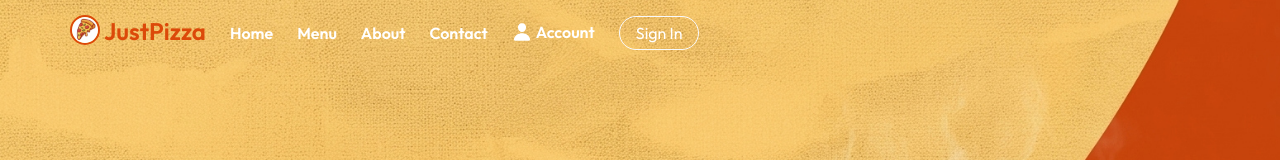
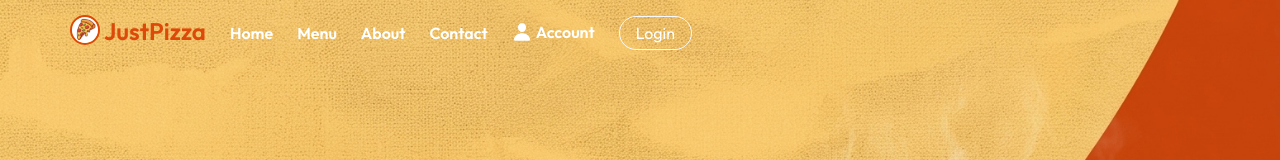
Before and after one commit to vaibhav-velhal/just-pizza-react, a React (Vite) app: page / in a window 1280 px wide. Shown: the top 160 px of the page. Built offline with nearby package versions, Linux system fonts and the light colour scheme; no server answers.

Commit message:
Sign in text changed into Login. Home path added at 404 route

```diff
--- a/src/App.jsx
+++ b/src/App.jsx
@@ -15,8 +15,9 @@ function App() {
         <Route
           path="*"
           element={
-            <div>
-              <h2 className="text-center mt-3">404 - No page found</h2>
+            <div className="container text-center">
+              <h2 className="mt-3">404 - No page found</h2>
+              <a href="/">Return to Home</a>
             </div>
           }
         />
--- a/src/components/Navbar/Navbar.jsx
+++ b/src/components/Navbar/Navbar.jsx
@@ -86,7 +86,7 @@ function Navbar() {
                                 token ?
                                     <button className="auth-btn btn btn-outline-light rounded-pill px-3 py-1" type="button" onClick={handleLogout}>Logout</button>
                                 :
-                                    <NavLink className="auth-btn btn btn-outline-light rounded-pill px-3 py-1" to="/login">Sign In</NavLink>
+                                    <NavLink className="auth-btn btn btn-outline-light rounded-pill px-3 py-1" to="/login">Login</NavLink>
                             }
                         </li>
                     </ul>
```
